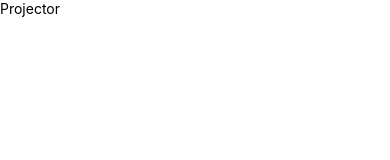
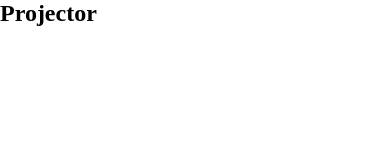
Before and after one commit to senkuu/Projector, a React Native app: screen / in a window 390 px wide. Shown: the top 160 px of the page. Built offline with nearby package versions, Linux system fonts and the light colour scheme.

Commit message:
style text and add assets folder

```diff
--- a/src/components/Header/index.tsx
+++ b/src/components/Header/index.tsx
@@ -1,10 +1,18 @@
 import React from 'react';
-import { View, Text } from 'react-native';
+import { View, Text, StyleSheet } from 'react-native';
+
+const styles = StyleSheet.create({
+  projectName: {
+    fontSize: 24,
+    fontWeight: 'bold',
+    fontFamily: 'Montserrat',
+  },
+});
 
 const Header: React.FC = () => {
   return (
     <View>
-      <Text>Projector</Text>
+      <Text style={styles.projectName}>Projector</Text>
     </View>
   );
 };
```
Also changed, not shown: src/assets/images/menu-bar.svg (renamed from src/images/menu-bar.svg).
